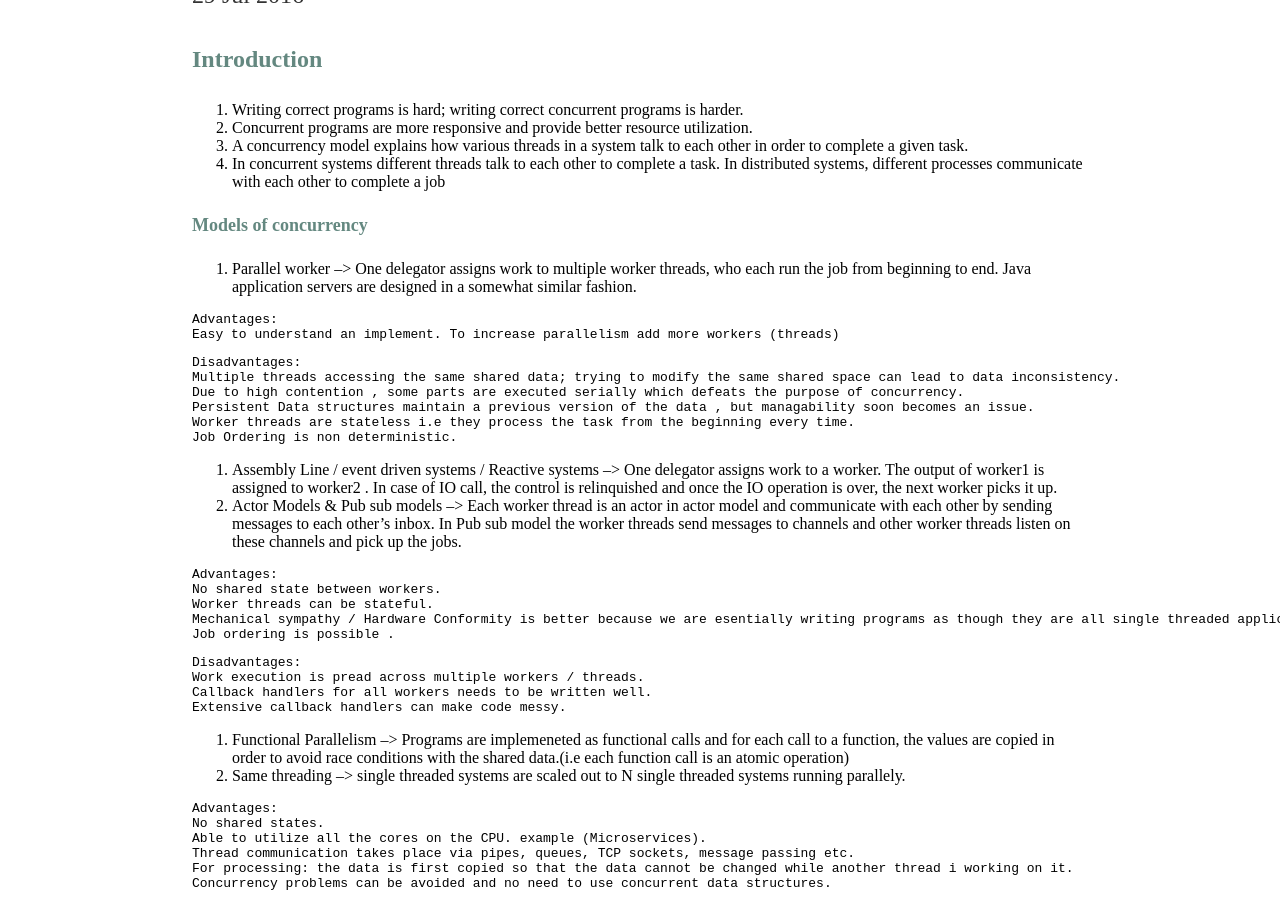
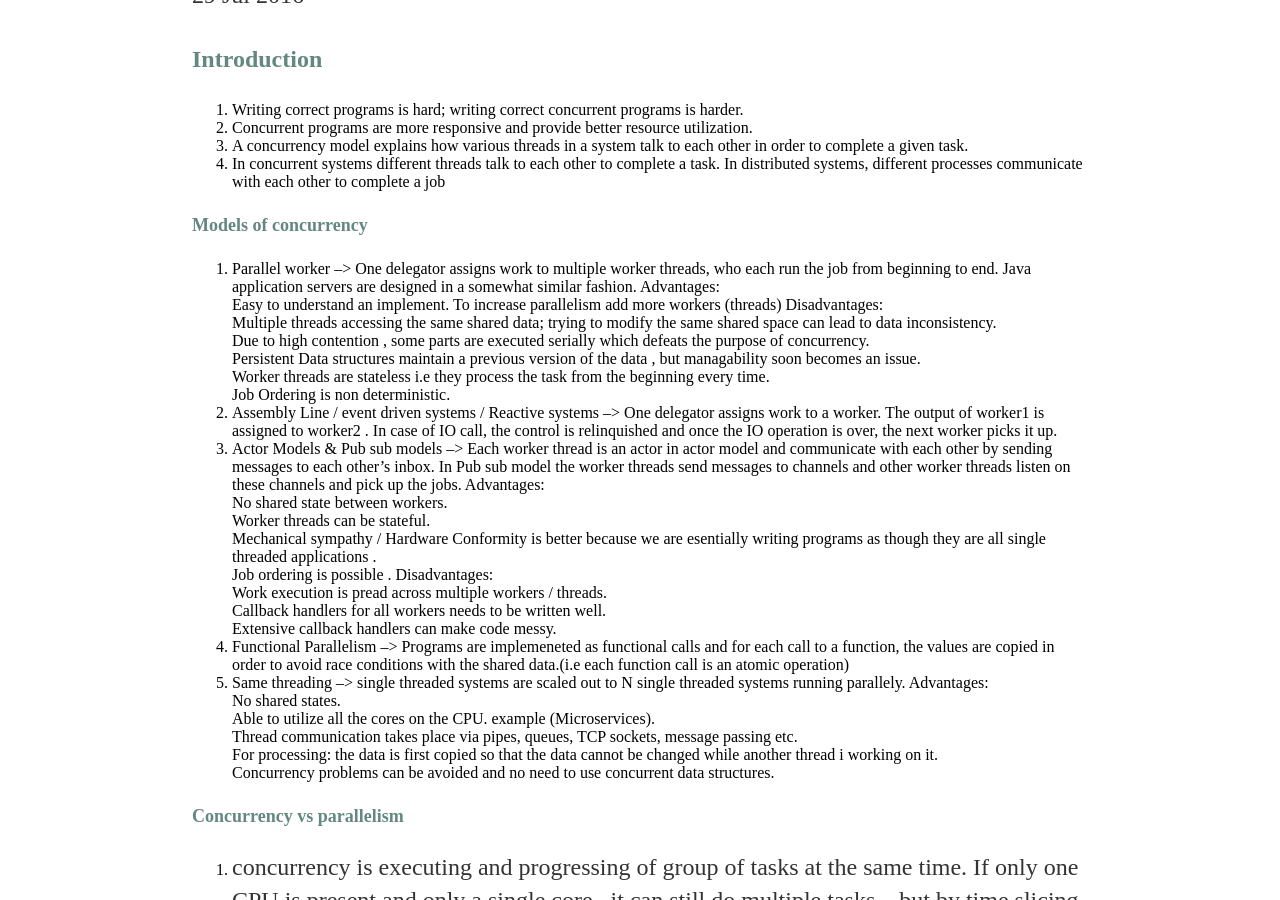
Before and after one commit to jainshailesh/Raveesh.github.io, a Jekyll site: the page built from _posts/2016-07-29-java-concurrency.md, in a window 1280 px wide and 900 px high, scrolled down 191 px. Built offline with Jekyll 4.4.1, drawn with Linux system fonts in a browser that asks for light colours.

Commit message:
Formatting changes

```diff
--- a/_posts/2016-07-29-java-concurrency.md
+++ b/_posts/2016-07-29-java-concurrency.md
@@ -13,15 +13,15 @@ date: 2016-07-29
 #### Models of concurrency
 
 1. Parallel worker --> One delegator assigns work to multiple worker threads, who each run the job from beginning to end. Java application servers are designed in a somewhat similar fashion.
-  <pre>Advantages:<br>Easy to understand an implement. To increase parallelism add more workers (threads)</pre>
-  <pre>Disadvantages:<br>Multiple threads accessing the same shared data; trying to modify the same shared space can lead to data inconsistency.<br>Due to high contention , some parts are executed serially which defeats the purpose of concurrency.  <br>Persistent Data structures maintain a previous version of the data , but managability soon becomes an issue. <br>Worker threads are stateless i.e they process the task from the beginning every time. <br>Job Ordering is non deterministic.</pre>
+  Advantages:<br>Easy to understand an implement. To increase parallelism add more workers (threads)
+  Disadvantages:<br>Multiple threads accessing the same shared data; trying to modify the same shared space can lead to data inconsistency.<br>Due to high contention , some parts are executed serially which defeats the purpose of concurrency.  <br>Persistent Data structures maintain a previous version of the data , but managability soon becomes an issue. <br>Worker threads are stateless i.e they process the task from the beginning every time. <br>Job Ordering is non deterministic.
 2. Assembly Line / event driven systems / Reactive systems --> One delegator assigns work to a worker. The output of worker1 is assigned to worker2 . In case of IO call, the control is relinquished and once the IO operation is over, the next worker picks it up.
 3. Actor Models & Pub sub models --> Each worker thread is an actor in actor model and communicate with each other by sending messages to each other's inbox. In Pub sub model the worker threads send messages to channels and other worker threads listen on these channels and pick up the jobs.
-  <pre>Advantages:<br>No shared state between workers. <br>Worker threads can be stateful.<br>Mechanical sympathy / Hardware Conformity is better because we are esentially writing programs as though they are all single threaded applications .<br>Job ordering is possible . </pre>
-  <pre>Disadvantages:<br>Work execution is pread across multiple workers / threads.<br>Callback handlers for all workers needs to be written well.<br>Extensive callback handlers can make code messy.</pre>
+  Advantages:<br>No shared state between workers. <br>Worker threads can be stateful.<br>Mechanical sympathy / Hardware Conformity is better because we are esentially writing programs as though they are all single threaded applications .<br>Job ordering is possible .
+  Disadvantages:<br>Work execution is pread across multiple workers / threads.<br>Callback handlers for all workers needs to be written well.<br>Extensive callback handlers can make code messy.
 4. Functional Parallelism --> Programs are implemeneted as functional calls and for each call to a function, the values are copied in order to avoid race conditions with the shared data.(i.e each function call is an atomic operation)
 5. Same threading --> single threaded systems are scaled out to N single threaded systems running parallely.
-  <pre>Advantages:<br>No shared states.<br>Able to utilize all the cores on the CPU. example (Microservices).<br>Thread communication takes place via pipes, queues, TCP sockets, message passing etc.<br>For processing: the data is first copied so that the data cannot be changed while another thread i working on it.<br>Concurrency problems can be avoided and no need to use concurrent data structures. </pre>
+  Advantages:<br>No shared states.<br>Able to utilize all the cores on the CPU. example (Microservices).<br>Thread communication takes place via pipes, queues, TCP sockets, message passing etc.<br>For processing: the data is first copied so that the data cannot be changed while another thread i working on it.<br>Concurrency problems can be avoided and no need to use concurrent data structures.
 
 #### Concurrency vs parallelism
 
```
